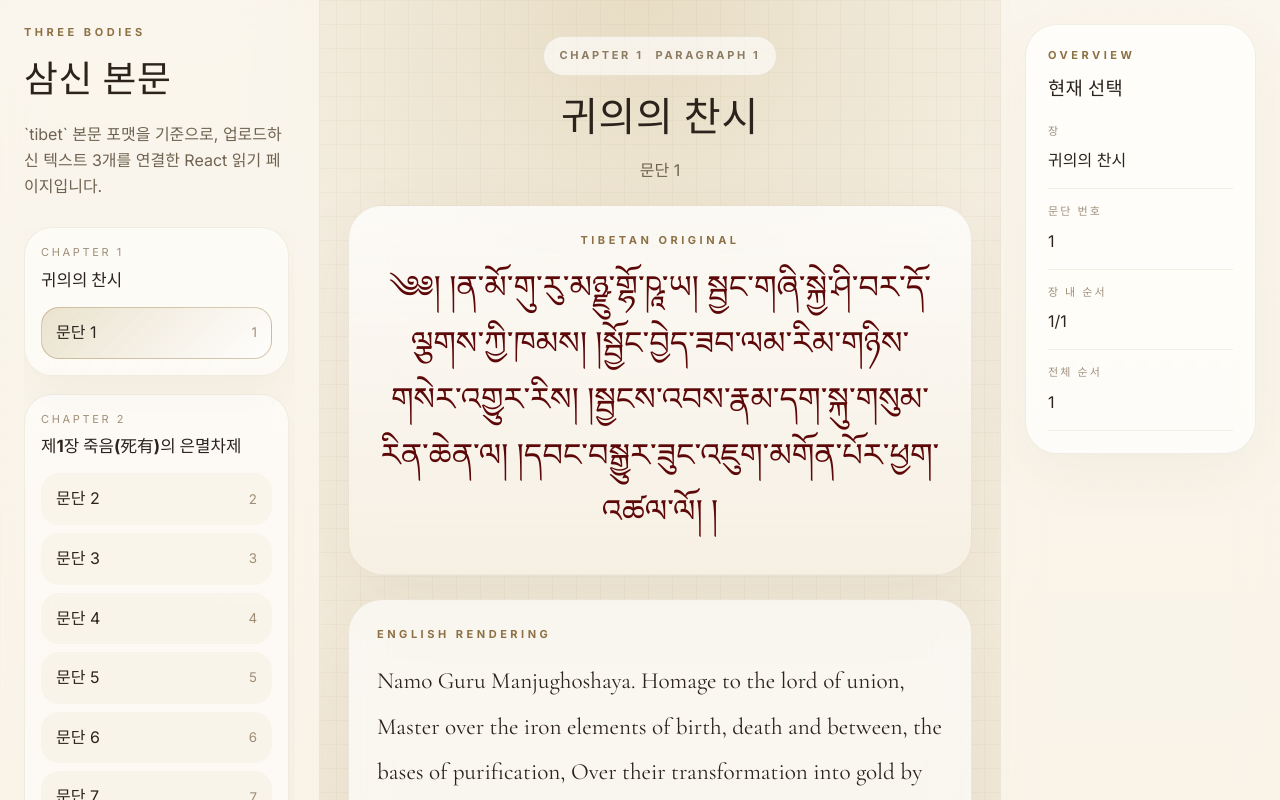
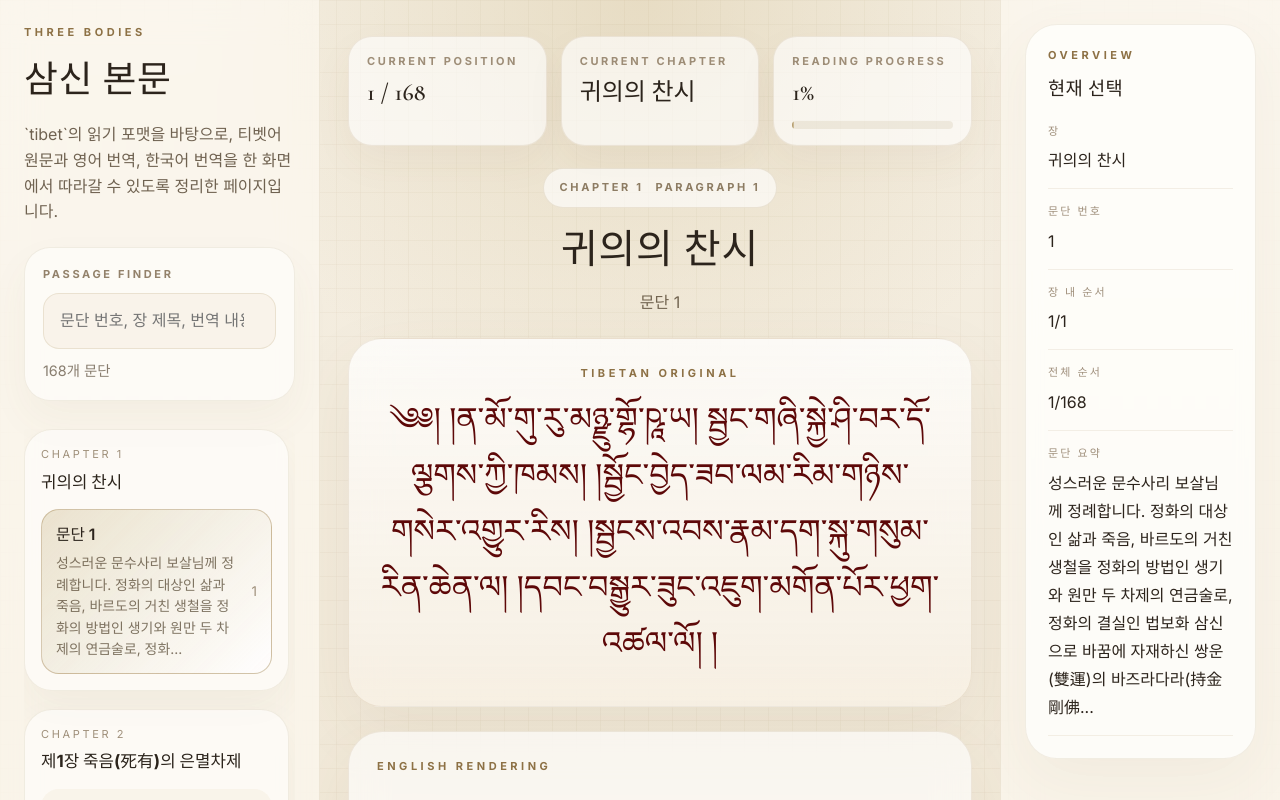
Before and after one commit to concario17-max/3sin, a React (Vite) app: page / in a window 1280 px wide. Shown: the top 800 px of the page. Built offline with nearby package versions, Linux system fonts and the light colour scheme.

Commit message:
Polish reading experience

```diff
--- a/src/App.jsx
+++ b/src/App.jsx
@@ -4,8 +4,22 @@ import { buildBookData, buildChapters } from './lib/parseThreeBodies';
 const entries = buildBookData();
 const chapters = buildChapters(entries);
 
+function makePreview(text, length = 78) {
+  const normalized = String(text).replace(/\s+/g, ' ').trim();
+  if (normalized.length <= length) return normalized;
+  return `${normalized.slice(0, length).trim()}...`;
+}
+
 function App() {
-  const [activeId, setActiveId] = React.useState(entries[0]?.id ?? null);
+  const [activeId, setActiveId] = React.useState(() => {
+    try {
+      return localStorage.getItem('three-bodies-active-id') ?? entries[0]?.id ?? null;
+    } catch {
+      return entries[0]?.id ?? null;
+    }
+  });
+  const [query, setQuery] = React.useState('');
+  const deferredQuery = React.useDeferredValue(query);
 
   const activeEntry = React.useMemo(
     () => entries.find((entry) => entry.id === activeId) ?? entries[0],
@@ -22,6 +36,50 @@ function App() {
     [activeEntry],
   );
 
+  const filteredChapters = React.useMemo(() => {
+    const normalizedQuery = deferredQuery.trim().toLowerCase();
+
+    if (!normalizedQuery) return chapters;
+
+    return chapters
+      .map((chapter) => ({
+        ...chapter,
+        verses: chapter.verses.filter((entry) => {
+          const haystack = [
+            chapter.title,
+            entry.title,
+            entry.paragraphNumber,
+            entry.text.korean,
+            entry.text.english,
+          ]
+            .join(' ')
+            .toLowerCase();
+
+          return haystack.includes(normalizedQuery);
+        }),
+      }))
+      .filter((chapter) => chapter.verses.length > 0);
+  }, [deferredQuery]);
+
+  const completion = React.useMemo(() => {
+    if (activeIndex < 0 || entries.length === 0) return 0;
+    return Math.round(((activeIndex + 1) / entries.length) * 100);
+  }, [activeIndex]);
+
+  React.useEffect(() => {
+    try {
+      if (activeEntry?.id) {
+        localStorage.setItem('three-bodies-active-id', activeEntry.id);
+      }
+    } catch {
+      return;
+    }
+  }, [activeEntry]);
+
+  React.useEffect(() => {
+    window.scrollTo({ top: 0, behavior: 'smooth' });
+  }, [activeEntry?.id]);
+
   return (
     <div className="app-shell">
       <div className="app-backdrop" />
@@ -31,12 +89,30 @@ function App() {
           <p className="eyebrow">Three Bodies</p>
           <h1>삼신 본문</h1>
           <p className="sidebar__description">
-            `tibet` 본문 포맷을 기준으로, 업로드하신 텍스트 3개를 연결한 React 읽기 페이지입니다.
+            `tibet`의 읽기 포맷을 바탕으로, 티벳어 원문과 영어 번역, 한국어 번역을 한 화면에서
+            따라갈 수 있도록 정리한 페이지입니다.
+          </p>
+        </div>
+
+        <div className="sidebar-search">
+          <label className="sidebar-search__label" htmlFor="paragraph-search">
+            Passage Finder
+          </label>
+          <input
+            id="paragraph-search"
+            className="sidebar-search__input"
+            type="search"
+            value={query}
+            onChange={(event) => setQuery(event.target.value)}
+            placeholder="문단 번호, 장 제목, 번역 내용 검색"
+          />
+          <p className="sidebar-search__meta">
+            {deferredQuery ? `${filteredChapters.length}개 장에서 결과 표시` : `${entries.length}개 문단`}
           </p>
         </div>
 
         <div className="sidebar__chapters">
-          {chapters.map((chapter) => (
+          {filteredChapters.map((chapter) => (
             <section key={chapter.id} className="chapter-block">
               <div className="chapter-block__title">
                 <span>Chapter {chapter.id}</span>
@@ -52,9 +128,16 @@ function App() {
                       key={entry.id}
                       type="button"
                       className={`verse-link${isActive ? ' is-active' : ''}`}
-                      onClick={() => setActiveId(entry.id)}
+                      onClick={() => {
+                        React.startTransition(() => {
+                          setActiveId(entry.id);
+                        });
+                      }}
                     >
-                      <span>{entry.title}</span>
+                      <span className="verse-link__body">
+                        <strong>{entry.title}</strong>
+                        <em>{makePreview(entry.text.korean)}</em>
+                      </span>
                       <small>{entry.paragraphNumber}</small>
                     </button>
                   );
@@ -62,10 +145,38 @@ function App() {
               </div>
             </section>
           ))}
+
+          {filteredChapters.length === 0 ? (
+            <div className="empty-search">
+              <p className="eyebrow">No Match</p>
+              <h2>검색 결과가 없습니다</h2>
+              <p>다른 문단 번호나 단어로 다시 찾아보세요.</p>
+            </div>
+          ) : null}
         </div>
       </aside>
 
       <main className="reading-panel">
+        <section className="reading-overview">
+          <div className="overview-pill">
+            <span>Current Position</span>
+            <strong>
+              {activeIndex + 1} / {entries.length}
+            </strong>
+          </div>
+          <div className="overview-pill">
+            <span>Current Chapter</span>
+            <strong>{activeEntry.chapterTitle}</strong>
+          </div>
+          <div className="overview-pill overview-pill--progress">
+            <span>Reading Progress</span>
+            <strong>{completion}%</strong>
+            <div className="progress-track" aria-hidden="true">
+              <div className="progress-track__fill" style={{ width: `${completion}%` }} />
+            </div>
+          </div>
+        </section>
+
         <header className="reading-header">
           <div className="reading-header__meta">
             <span>Chapter {activeEntry.chapterIndex}</span>
@@ -132,7 +243,13 @@ function App() {
             </div>
             <div>
               <dt>전체 순서</dt>
-              <dd>{activeIndex + 1}</dd>
+              <dd>
+                {activeIndex + 1}/{entries.length}
+              </dd>
+            </div>
+            <div>
+              <dt>문단 요약</dt>
+              <dd>{makePreview(activeEntry.text.korean, 120)}</dd>
             </div>
           </dl>
         </div>
--- a/src/styles.css
+++ b/src/styles.css
@@ -27,9 +27,11 @@ body,
 
 body {
   margin: 0;
+  color: #2c241c;
 }
 
-button {
+button,
+input {
   font: inherit;
 }
 
@@ -88,7 +90,8 @@ button {
 
 .sidebar__header h1,
 .reading-header h2,
-.info-card h3 {
+.info-card h3,
+.empty-search h2 {
   margin: 10px 0 0;
   font-family: 'Cormorant Garamond', serif;
   font-weight: 600;
@@ -104,12 +107,52 @@ button {
   color: rgba(64, 48, 28, 0.75);
 }
 
+.sidebar-search {
+  margin-top: 22px;
+  padding: 18px;
+  border: 1px solid rgba(166, 139, 92, 0.14);
+  border-radius: 26px;
+  background: rgba(255, 255, 255, 0.55);
+  box-shadow: 0 18px 40px rgba(125, 96, 52, 0.05);
+}
+
+.sidebar-search__label {
+  display: block;
+  font-size: 11px;
+  font-weight: 700;
+  letter-spacing: 0.24em;
+  text-transform: uppercase;
+  color: rgba(96, 72, 40, 0.68);
+}
+
+.sidebar-search__input {
+  width: 100%;
+  margin-top: 10px;
+  border: 1px solid rgba(166, 139, 92, 0.18);
+  border-radius: 16px;
+  background: rgba(249, 243, 233, 0.9);
+  color: #362b1d;
+  padding: 14px 16px;
+  outline: none;
+}
+
+.sidebar-search__input:focus {
+  border-color: rgba(166, 139, 92, 0.42);
+  box-shadow: 0 0 0 4px rgba(214, 199, 162, 0.28);
+}
+
+.sidebar-search__meta {
+  margin: 10px 0 0;
+  font-size: 0.9rem;
+  color: rgba(64, 48, 28, 0.62);
+}
+
 .sidebar__chapters {
   margin-top: 28px;
   display: flex;
   flex-direction: column;
   gap: 18px;
-  max-height: calc(100vh - 180px);
+  max-height: calc(100vh - 300px);
   overflow: auto;
   padding-right: 6px;
 }
@@ -170,6 +213,28 @@ button {
   background: linear-gradient(135deg, rgba(214, 199, 162, 0.48), rgba(255, 255, 255, 0.78));
 }
 
+.verse-link__body {
+  display: flex;
+  min-width: 0;
+  flex: 1;
+  flex-direction: column;
+  gap: 6px;
+}
+
+.verse-link__body strong {
+  font-size: 0.98rem;
+  font-weight: 600;
+}
+
+.verse-link__body em {
+  display: block;
+  overflow: hidden;
+  color: rgba(64, 48, 28, 0.66);
+  font-size: 0.87rem;
+  font-style: normal;
+  line-height: 1.55;
+}
+
 .verse-link small {
   color: rgba(96, 72, 40, 0.6);
 }
@@ -177,6 +242,54 @@ button {
 .reading-panel {
   padding: 36px 28px 48px;
   overflow: auto;
+}
+
+.reading-overview {
+  display: grid;
+  grid-template-columns: repeat(3, minmax(0, 1fr));
+  gap: 14px;
+  max-width: 940px;
+  margin: 0 auto 22px;
+}
+
+.overview-pill {
+  border: 1px solid rgba(166, 139, 92, 0.16);
+  border-radius: 24px;
+  background: rgba(255, 255, 255, 0.62);
+  box-shadow: 0 16px 40px rgba(115, 86, 45, 0.05);
+  padding: 16px 18px;
+}
+
+.overview-pill span {
+  display: block;
+  font-size: 11px;
+  font-weight: 700;
+  letter-spacing: 0.24em;
+  text-transform: uppercase;
+  color: rgba(96, 72, 40, 0.6);
+}
+
+.overview-pill strong {
+  display: block;
+  margin-top: 8px;
+  font-family: 'Cormorant Garamond', serif;
+  font-size: 1.5rem;
+  font-weight: 600;
+  line-height: 1.2;
+}
+
+.progress-track {
+  margin-top: 14px;
+  height: 8px;
+  border-radius: 999px;
+  background: rgba(166, 139, 92, 0.14);
+  overflow: hidden;
+}
+
+.progress-track__fill {
+  height: 100%;
+  border-radius: inherit;
+  background: linear-gradient(90deg, #a68b5c, #d6c7a2);
 }
 
 .reading-header {
@@ -272,6 +385,13 @@ button {
   color: #4b3a24;
   cursor: pointer;
   padding: 14px 18px;
+  transition: transform 180ms ease, border-color 180ms ease, background 180ms ease;
+}
+
+.pager button:hover:not(:disabled) {
+  transform: translateY(-1px);
+  border-color: rgba(166, 139, 92, 0.36);
+  background: rgba(255, 255, 255, 0.92);
 }
 
 .pager button:disabled {
@@ -313,6 +433,19 @@ button {
   line-height: 1.75;
 }
 
+.empty-search {
+  border: 1px dashed rgba(166, 139, 92, 0.3);
+  border-radius: 28px;
+  background: rgba(255, 255, 255, 0.45);
+  padding: 22px;
+  text-align: center;
+}
+
+.empty-search p:last-child {
+  margin: 10px 0 0;
+  color: rgba(64, 48, 28, 0.68);
+}
+
 ::-webkit-scrollbar {
   width: 8px;
 }
@@ -334,6 +467,10 @@ button {
 
 @media (max-width: 860px) {
   .app-shell {
+    grid-template-columns: 1fr;
+  }
+
+  .reading-overview {
     grid-template-columns: 1fr;
   }
 
```
